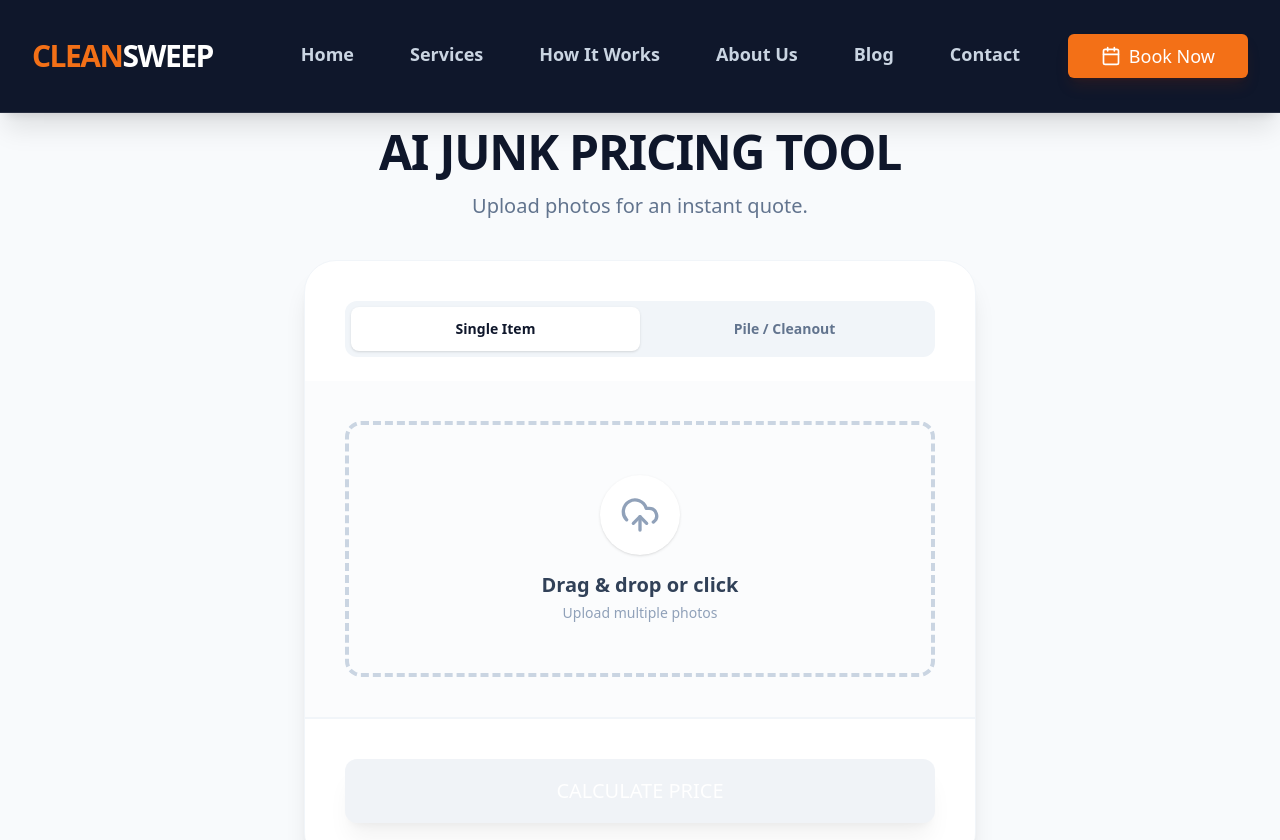
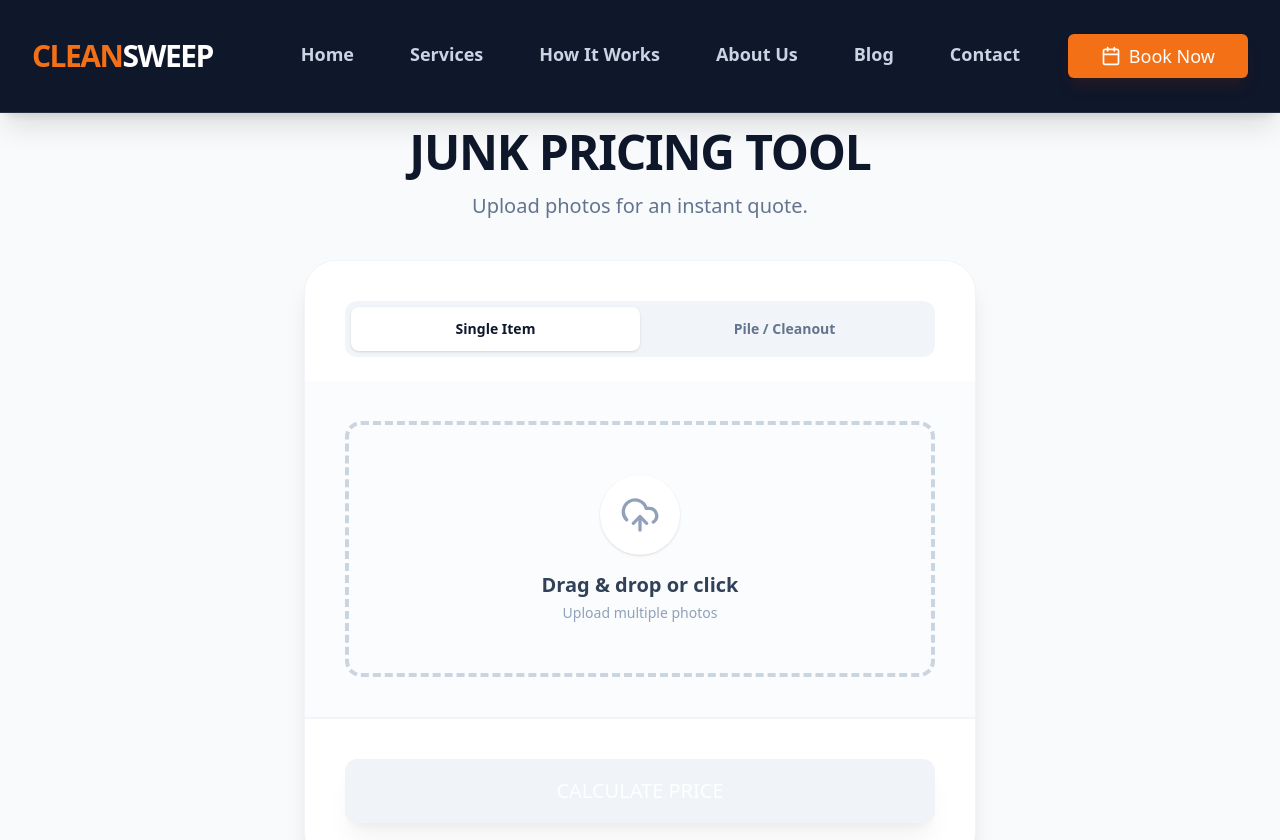
Before and after one commit to iqbalmj00-cpu/junk-removal-v2, a Next.js app: page /book in a window 1280 px wide. Shown: the top 840 px of the page. Built offline with nearby package versions, Linux system fonts and the light colour scheme.

Commit message:
Remove AI from heading - now JUNK PRICING TOOL

```diff
--- a/app/book/page.tsx
+++ b/app/book/page.tsx
@@ -333,7 +333,7 @@
     const renderCalculator = () => (
         <div className="max-w-2xl mx-auto animate-in fade-in slide-in-from-bottom-4 duration-500">
             <div className="text-center mb-10">
-                <h1 className="text-5xl font-extrabold text-slate-900 mb-4 tracking-tight">AI JUNK PRICING TOOL</h1>
+                <h1 className="text-5xl font-extrabold text-slate-900 mb-4 tracking-tight">JUNK PRICING TOOL</h1>
                 <p className="text-xl text-slate-500 font-light">
                     Upload photos for an instant quote.
                 </p>
```
